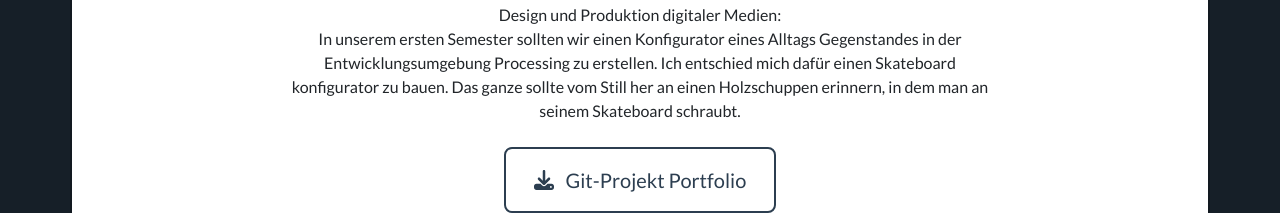
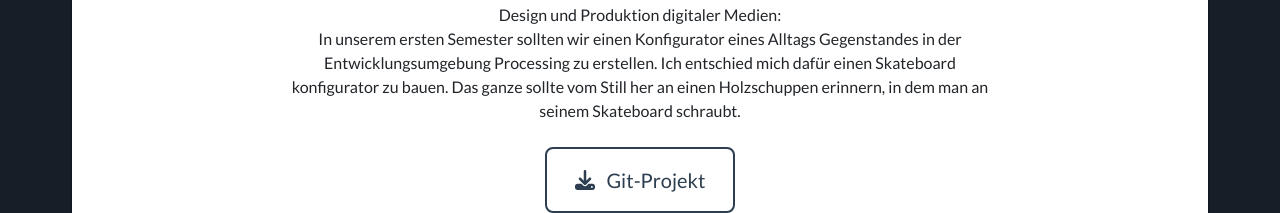
Before and after one commit to KaburagiMxt/Portfolio, a plain HTML site: page index.html in a window 1280 px wide. Both pictures are taken after a click on the element 260 px from the left and 1183 px from the top of the page. Shown: the part 1335-1548 px from the top of the page. Drawn offline with nearby package versions, Linux system fonts and the light colour scheme.

Commit message:
changed text

```diff
--- a/index.html
+++ b/index.html
@@ -317,7 +317,7 @@
                                         <!-- Hier evtl Git hinmachen-->
                                         <a class="btn btn-xl btn-git btn-outline-light" href="https://github.com/KaburagiMxt/DPDM2122">
                                             <i class="fas fa-download me-2"></i>
-                                            Git-Projekt Portfolio
+                                            Git-Projekt
                                         </a>
                                     </div>
                                     <button class="btn btn-primary mt-4" data-bs-dismiss="modal">
```
